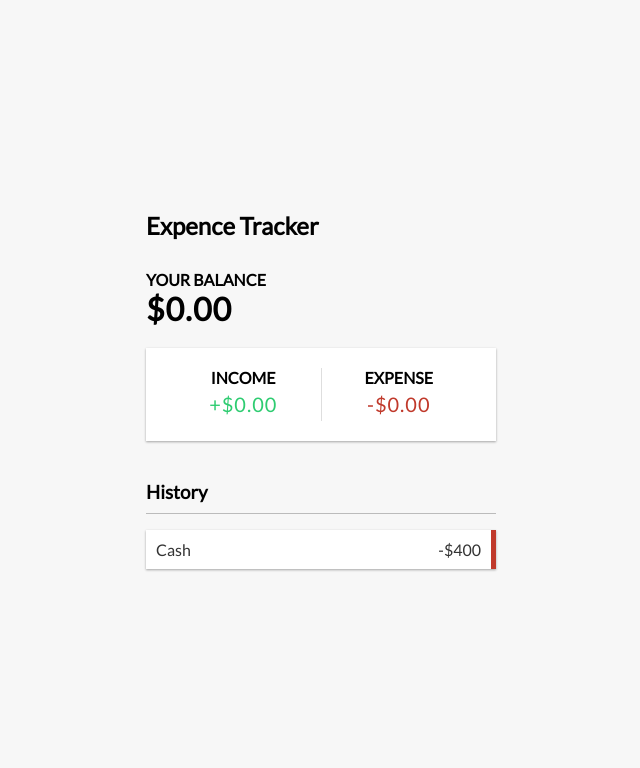
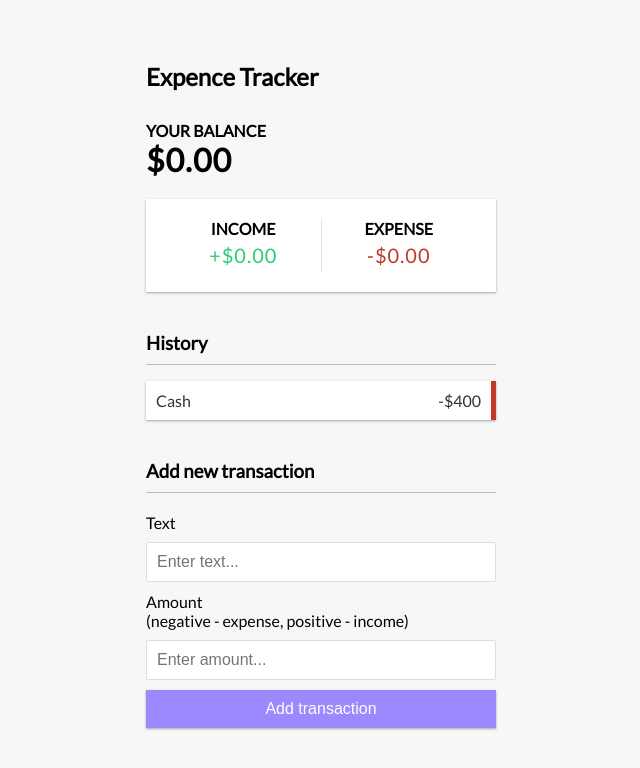
Before and after one commit to deepeshyadavrd/expense-tracker, a React (Create React App) app: page / in a window 1280 px wide. Shown: the top 768 px of the page, without its empty margins (319-959 px from the left). Built offline with nearby package versions, Linux system fonts and the light colour scheme.

Commit message:
Form for entring expence added

```diff
--- a/src/App.js
+++ b/src/App.js
@@ -3,6 +3,7 @@
 import Balance from './components/Balance'
 import IncomeExpences from './components/IncomeExpences'
 import TransactionList from './components/TransactionList'
+import AddTransaction from './components/AddTransaction'
 
 import './App.css';
 
@@ -14,6 +15,7 @@
         <Balance />
         <IncomeExpences />
         <TransactionList />
+        <AddTransaction />
       </div>
     </div>
   );
--- /dev/null
+++ b/src/components/AddTransaction.js
@@ -0,0 +1,23 @@
+import React from 'react'
+
+const AddTransaction = () => {
+  return (
+    <div>
+        <h3>Add new transaction</h3>
+      <form id="form">
+        <div class="form-control">
+          <label for="text">Text</label>
+          <input type="text" id="text" placeholder="Enter text..." />
+        </div>
+        <div class="form-control">
+          <label for="amount">Amount <br />
+            (negative - expense, positive - income)</label>
+          <input type="number" id="amount" placeholder="Enter amount..." />
+        </div>
+        <button class="btn">Add transaction</button>
+      </form>
+    </div>
+  )
+}
+
+export default AddTransaction
```
